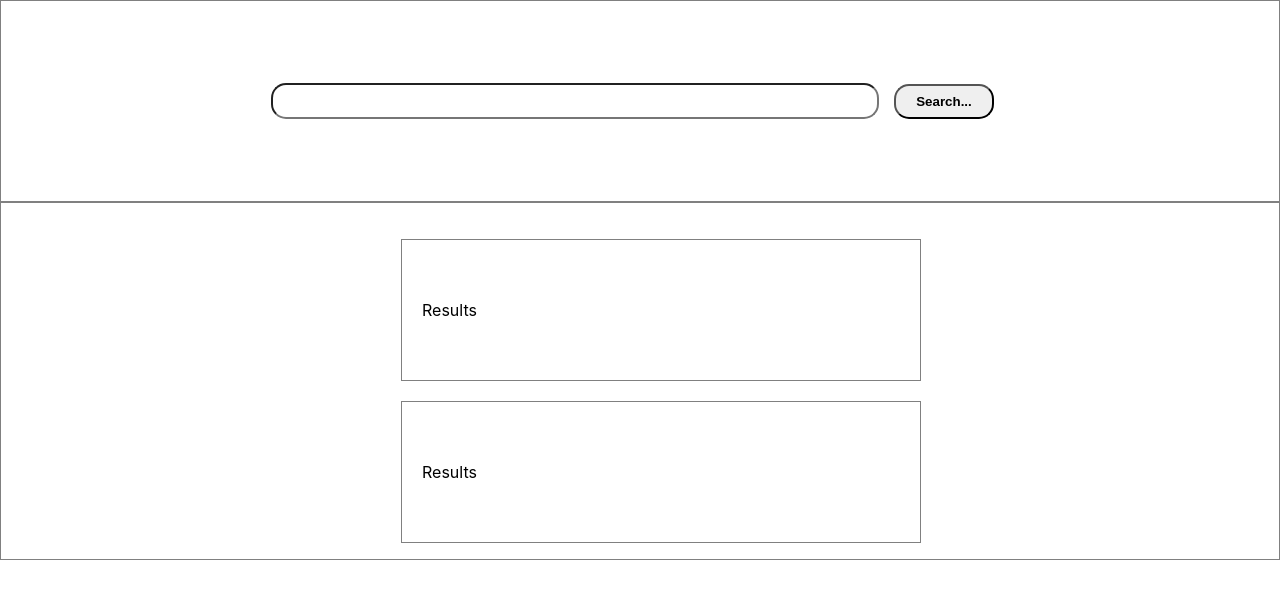
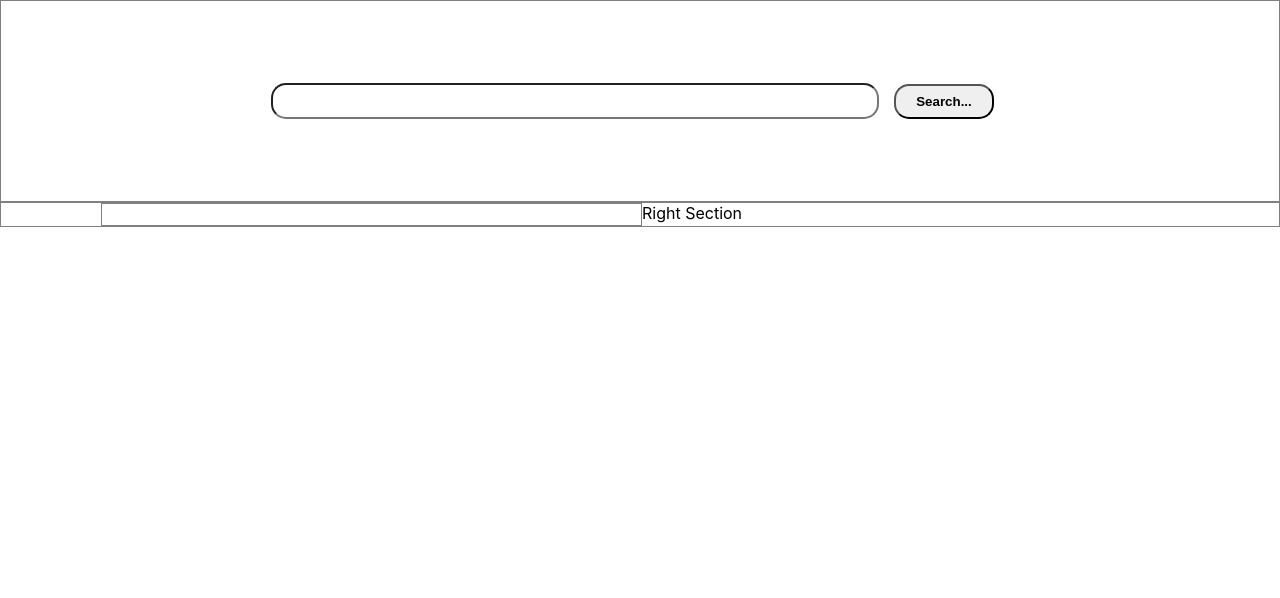
Before and after one commit to AlexTolstikhin/company-search, a React (Create React App) app: page / in a window 1280 px wide. Shown: the top 598 px of the page. Built offline with nearby package versions, Linux system fonts and the light colour scheme.

Commit message:
starting on the left section

```diff
--- a/src/components/class/searchPlatform.js
+++ b/src/components/class/searchPlatform.js
@@ -1,7 +1,8 @@
 import React, { PureComponent } from 'react';
 import * as APIs from '../../searchAPIs/searchAPIs';
 
-
+// components
+import LeftSection from '../functional/leftSection';
 
 const inlineStyles = {
     inputWrapper: {
@@ -25,7 +26,7 @@ const inlineStyles = {
     },
     resultsWrapper: {
         display: 'flex',
-        padding: '0 400px'
+        padding: '0 100px'
     },
     showMeBorders: {
         border: '1px solid grey'
@@ -53,7 +54,8 @@ export default class SearchPlatform extends PureComponent {
         super(props);
 
         this.state = {
-            queryString: ''
+            queryString: '',
+            leftSectionData: {}
         }
     }
 
@@ -62,30 +64,30 @@ export default class SearchPlatform extends PureComponent {
         this.setState({ queryString: value.charAt(0).toUpperCase() + value.slice(1) })
     }
 
-    formatWikiData = (data) => {
-        debugger;
-    }
-
-    formatDDGoData = (data) => {
-        debugger
-    }
-
     onSearchSubmit = (e) => {
         e.preventDefault();
         const { queryString } = this.state;
         const { fetch } = APIs;
         fetch(queryString).then(resp => {
             const [wikiData, duckDuckGo] = resp;
-            this.formatWikiData(wikiData);
-            this.formatDDGoData(duckDuckGo)
+            this.setState({
+                leftSectionData: wikiData
+            })
+            console.log(duckDuckGo)
         })
     }
 
-
-
-
     render() {
-        const { queryString } = this.state;
+        const {
+            leftSectionData: {
+                description = '',
+                title = '',
+                summary = '',
+                images = []
+            },
+            queryString
+        } = this.state;
+        console.log(images)
         return (
             <div>
                 <div style={{...inlineStyles.showMeBorders, ...inlineStyles.inputWrapper}}>
@@ -104,10 +106,13 @@ export default class SearchPlatform extends PureComponent {
                     </form>
                 </div>
                 <div style={{...inlineStyles.showMeBorders, ...inlineStyles.resultsWrapper}}>
-                    <ul style={inlineStyles.list}>
-                        <li style={{...inlineStyles.showMeBorders, ...inlineStyles.listItem}}>Results</li>
-                        <li style={{...inlineStyles.showMeBorders, ...inlineStyles.listItem}}>Results</li>
-                    </ul>
+                    <LeftSection
+                        description={description}
+                        images={images}
+                        summary={summary}
+                        title={title}
+                    />
+                    <div>Right Section</div>
                 </div>
             </div>
         )
--- /dev/null
+++ b/src/components/functional/leftSection.js
@@ -0,0 +1,46 @@
+import React from 'react';
+import PropTypes from 'prop-types';
+import "react-responsive-carousel/lib/styles/carousel.min.css";
+
+const styles = {
+    showMeBorders: {
+        border: '1px solid grey'
+    },
+    sectionWrapper: {
+        width: '50%'
+    },
+    imageWrapper: {
+
+    }
+};
+
+const LeftSection = ({
+        description,
+        images,
+        summary,
+        title
+    }) =>
+        <div style={{...styles.showMeBorders, ...styles.sectionWrapper}}>
+            {!!images.length && <div><img src={images[0]} /></div>}
+            <h1>{title}</h1>
+            <p>{summary}</p>
+            <p>{description}</p>
+        </div>
+
+
+
+LeftSection.defaultProps = {
+    description: '',
+    images: [],
+    summary: '',
+    title: ''
+};
+
+LeftSection.propTypes = {
+    description: PropTypes.string,
+    images: PropTypes.array,
+    summary: PropTypes.string,
+    title: PropTypes.string
+};
+
+export default LeftSection;
--- a/src/searchAPIs/searchAPIs.js
+++ b/src/searchAPIs/searchAPIs.js
@@ -1,16 +1,16 @@
 import axios from 'axios';
-
 
 function callWiki (query_string) {
     const { WIKIPEDIA = {} } = window;
+    const replaceSpaces = query_string.replace(" ", "_");
     return new Promise((resolve, reject) => {
-        return WIKIPEDIA.getData(`http://en.wikipedia.org/wiki/${query_string}`, resp => resolve(resp))
+        return WIKIPEDIA.getData(`http://en.wikipedia.org/wiki/${replaceSpaces}`, resp => resolve(resp.summary))
     });
 }
 
 function callDuckDuckGo (query_string) {
     const url = `http://api.duckduckgo.com?q=${query_string}&format=json`
-    return axios.get(url).then((response) => response)
+    return axios.get(url).then(({ data: { RelatedTopics = [] } }) => RelatedTopics)
 }
 
 
```
